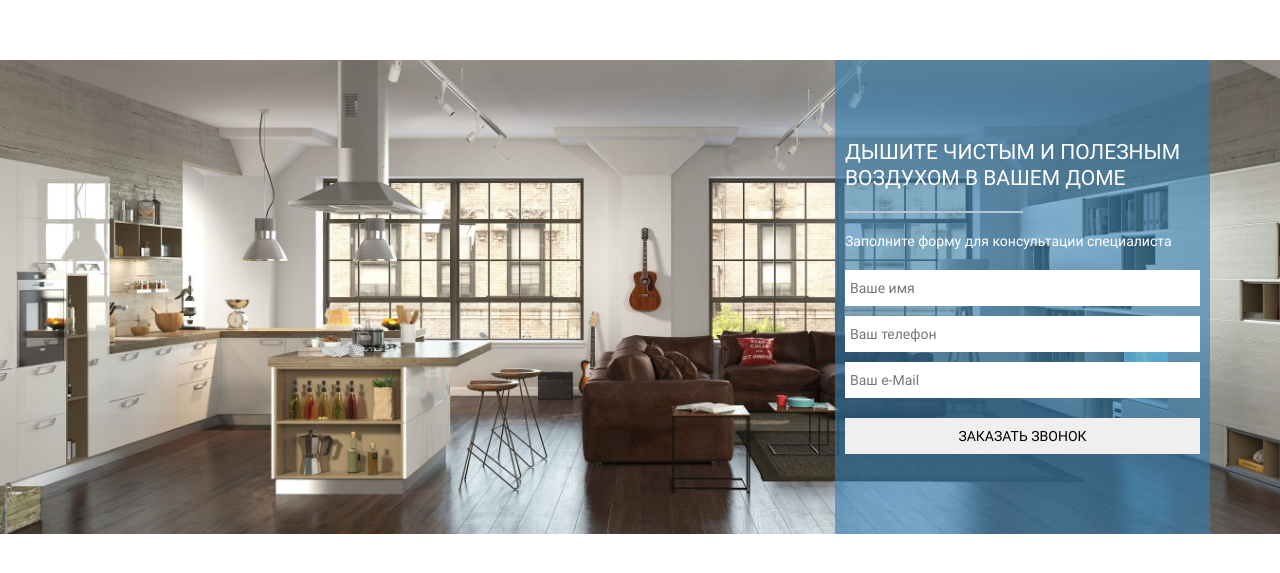
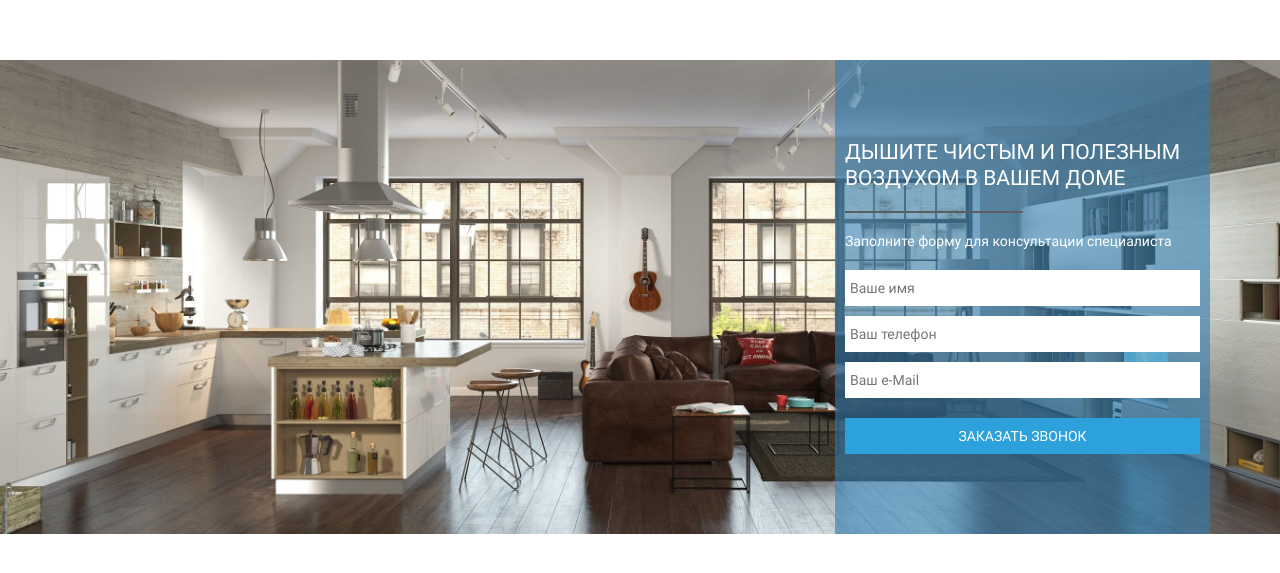
Before and after one commit to AlexeyMazheykin/dast_callback, a plain HTML site: page index.html in a window 1280 px wide. Shown: the part 103-676 px from the top of the page. Drawn offline with Linux system fonts and the light colour scheme.

Commit message:
first commit

```diff
--- a/css/style.css
+++ b/css/style.css
@@ -201,8 +201,8 @@ section.callback  .callback_title {
 }
 section.callback hr {
     border: none; /* Убираем границу для браузера Firefox */
-    color: red; /* Цвет линии для остальных браузеров */
-    background-color: #b9c4db; /* Цвет линии для браузера Firefox и Opera */
+    color: #5D5E60; /* Цвет линии для остальных браузеров */
+    background-color: #5D5E60; /* Цвет линии для браузера Firefox и Opera */
     height: 2px; /* Толщина линии */
     width: 50%;
 }
@@ -211,6 +211,8 @@ section.callback input {
 }
 section.callback input[type="submit"] {
     text-transform: uppercase;
+    background-color: #2DA1DB;
+    color: #ffffff;
 }
 
 
```
